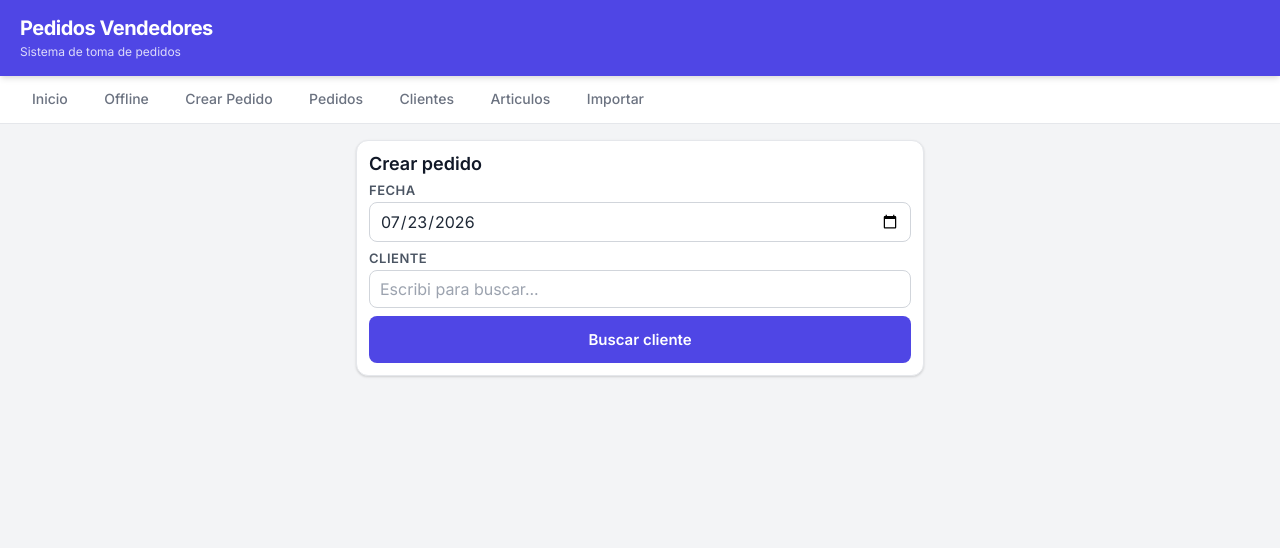
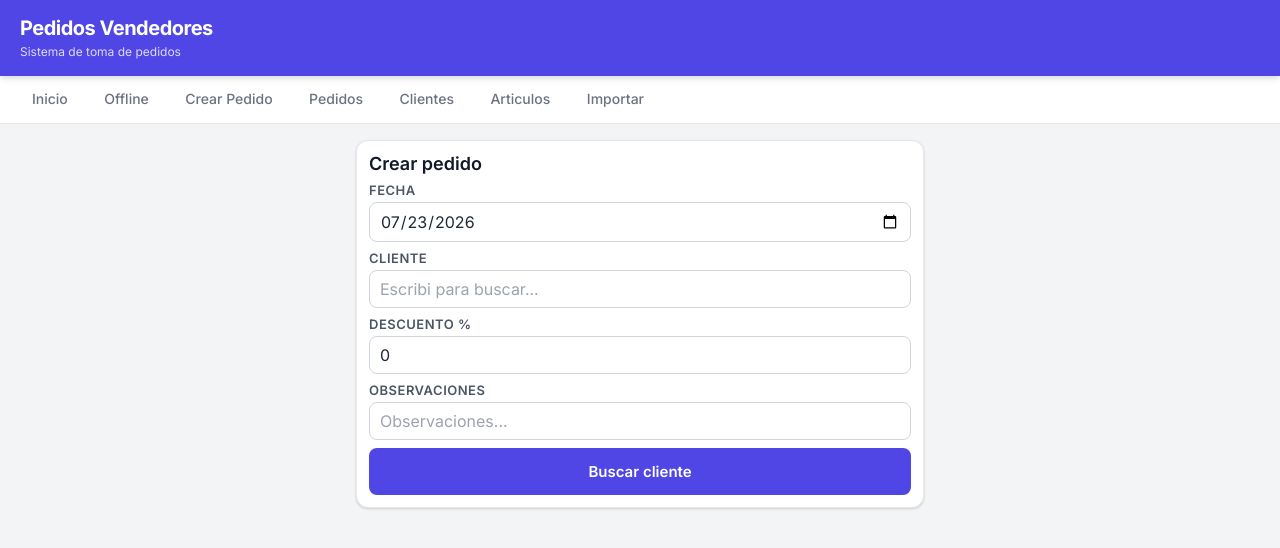
Before and after one commit to joseLuisKame/pedidosvendedores, a Django app: page /crear-pedido/ in a window 1280 px wide. Shown: the top 548 px of the page. Run offline with Django 5.2, Linux system fonts and the light colour scheme; data that the repository does not hold is empty.

Commit message:
Campos descuento, observaciones, ubicacion y fecha_hora_creacion en pedidos

```diff
--- a/pedidos_web/admin.py
+++ b/pedidos_web/admin.py
@@ -36,7 +36,7 @@ class ClienteAdmin(admin.ModelAdmin):
 
 @admin.register(Pedido)
 class PedidoAdmin(admin.ModelAdmin):
-    list_display = ("id_pedido", "vendedor_codigo", "cliente", "fecha", "estado", "total")
+    list_display = ("id_pedido", "vendedor_codigo", "cliente", "fecha", "estado", "total", "descuento", "total_con_descuento", "fecha_hora_creacion")
     search_fields = ("id_pedido", "vendedor_codigo", "cliente__codigo", "cliente__razon_social")
     list_filter = ("estado", "fecha")
 
--- a/pedidos_web/models.py
+++ b/pedidos_web/models.py
@@ -59,8 +59,13 @@ class Pedido(models.Model):
     vendedor_codigo = models.CharField(max_length=10)
     cliente = models.ForeignKey(Cliente, on_delete=models.PROTECT)
     fecha = models.DateField()
+    fecha_hora_creacion = models.DateTimeField(null=True, blank=True)
     estado = models.CharField(max_length=20, default="pendiente")
     total = models.DecimalField(max_digits=12, decimal_places=2, default=0)
+    descuento = models.DecimalField(max_digits=5, decimal_places=2, default=0)
+    total_con_descuento = models.DecimalField(max_digits=12, decimal_places=2, default=0)
+    observaciones = models.CharField(max_length=200, blank=True)
+    ubicacion = models.CharField(max_length=200, blank=True)
 
 
 class DetallePedido(models.Model):
--- a/pedidos_web/views.py
+++ b/pedidos_web/views.py
@@ -323,6 +323,8 @@ def crear_pedido(request):
             "warning_stock": "",
             "cliente_busqueda": "",
             "cliente_results": [],
+            "descuento": "0",
+            "observaciones": "",
         }
 
     cliente = None
@@ -438,6 +440,14 @@ def crear_pedido(request):
         if action == "seleccionar_cliente":
             fecha = draft.get("fecha", today)
             cliente_codigo = request.POST.get("cliente_codigo", "").strip()
+            descuento = request.POST.get("descuento", "0").strip() or "0"
+            observaciones = request.POST.get("observaciones", "").strip()
+            try:
+                descuento_val = Decimal(descuento)
+                if descuento_val < 0 or descuento_val > 100:
+                    descuento_val = Decimal("0")
+            except Exception:
+                descuento_val = Decimal("0")
             cliente = _resolver_cliente(cliente_codigo)
             if not cliente:
                 draft["error"] = "No se pudo seleccionar el cliente."
@@ -455,6 +465,8 @@ def crear_pedido(request):
                 "error": "",
                 "cliente_busqueda": draft.get("cliente_busqueda", ""),
                 "cliente_results": [],
+                "descuento": str(descuento_val),
+                "observaciones": observaciones,
             }
             request.session["pedido_draft"] = _serialize_draft_for_session(draft)
             return redirect("crear_pedido")
@@ -603,13 +615,23 @@ def crear_pedido(request):
                     max_num = int(pid)
             next_num = (max_num // 100) + 1 if max_num > 0 else 1
             pedido_id = str(next_num * 100 + int(vendedor_codigo)).zfill(6)
+
+            descuento_val = Decimal(draft.get("descuento", "0") or "0")
+            total_con_descuento = total - (total * descuento_val / Decimal("100"))
+            ubicacion = draft.get("ubicacion", "")
+
             pedido = Pedido.objects.create(
                 id_pedido=pedido_id,
                 vendedor_codigo=vendedor_codigo,
                 cliente=cliente,
                 fecha=datetime.now().date(),
+                fecha_hora_creacion=datetime.now(),
                 estado="pendiente",
                 total=total,
+                descuento=descuento_val,
+                total_con_descuento=total_con_descuento,
+                observaciones=draft.get("observaciones", ""),
+                ubicacion=ubicacion,
             )
             for articulo, cantidad_dec, precio, subtotal in detalles:
                 DetallePedido.objects.create(
@@ -628,7 +650,7 @@ def crear_pedido(request):
             detail_path = vendor_dir / f"detallePedido_ven{vendedor_codigo}_{timestamp}.csv"
 
             with header_path.open("w", encoding="utf-8", newline="") as handle:
-                writer = csv.DictWriter(handle, fieldnames=["id_pedido", "vendedor_codigo", "cliente_codigo", "fecha", "estado", "total"])
+                writer = csv.DictWriter(handle, fieldnames=["id_pedido", "vendedor_codigo", "cliente_codigo", "fecha", "estado", "total", "descuento", "total_con_descuento", "observaciones", "ubicacion", "fecha_hora_creacion"])
                 writer.writeheader()
                 writer.writerow({
                     "id_pedido": pedido.id_pedido,
@@ -637,6 +659,11 @@ def crear_pedido(request):
                     "fecha": pedido.fecha,
                     "estado": pedido.estado,
                     "total": pedido.total,
+                    "descuento": pedido.descuento,
+                    "total_con_descuento": pedido.total_con_descuento,
+                    "observaciones": pedido.observaciones,
+                    "ubicacion": pedido.ubicacion,
+                    "fecha_hora_creacion": pedido.fecha_hora_creacion,
                 })
 
             with detail_path.open("w", encoding="utf-8", newline="") as handle:
@@ -662,6 +689,10 @@ def crear_pedido(request):
         if lista:
             cliente_lista_nombre = lista.nombre
 
+    descuento_val = Decimal(draft.get("descuento", "0") or "0")
+    descuento_monto = total_pedido * descuento_val / Decimal("100")
+    total_con_descuento = total_pedido - descuento_monto
+
     return render(request, "crear_pedido.html", {
         "draft": draft,
         "cliente": cliente,
@@ -672,6 +703,8 @@ def crear_pedido(request):
         "articulos_sugeridos": articulos_sugeridos,
         "cliente_lista_nombre": cliente_lista_nombre,
         "precios_por_articulo": precios_por_articulo,
+        "descuento_monto": descuento_monto,
+        "total_con_descuento": total_con_descuento,
     })
 
 
@@ -684,7 +717,8 @@ def detalle_pedido(request, pedido_id):
     pedido = Pedido.objects.filter(id_pedido=pedido_id).first()
     if not pedido:
         return render(request, "detalle_pedido.html", {"error": "Pedido no encontrado"})
-    return render(request, "detalle_pedido.html", {"pedido": pedido})
+    descuento_monto = pedido.total * pedido.descuento / Decimal("100") if pedido.descuento else Decimal("0")
+    return render(request, "detalle_pedido.html", {"pedido": pedido, "descuento_monto": descuento_monto})
 
 
 def clientes(request):
@@ -762,7 +796,7 @@ def exportar_pedidos(request):
             detail_path = vendor_dir / f"detallePedido_ven{vendor_code}_{timestamp}.csv"
 
             with header_path.open("w", encoding="utf-8", newline="") as handle:
-                writer = csv.DictWriter(handle, fieldnames=["id_pedido", "vendedor_codigo", "cliente_codigo", "fecha", "estado", "total"])
+                writer = csv.DictWriter(handle, fieldnames=["id_pedido", "vendedor_codigo", "cliente_codigo", "fecha", "estado", "total", "descuento", "total_con_descuento", "observaciones", "ubicacion", "fecha_hora_creacion"])
                 writer.writeheader()
                 for pedido in pedidos.filter(vendedor_codigo=vendor_code):
                     writer.writerow({
@@ -772,6 +806,11 @@ def exportar_pedidos(request):
                         "fecha": pedido.fecha,
                         "estado": pedido.estado,
                         "total": pedido.total,
+                        "descuento": pedido.descuento,
+                        "total_con_descuento": pedido.total_con_descuento,
+                        "observaciones": pedido.observaciones,
+                        "ubicacion": pedido.ubicacion,
+                        "fecha_hora_creacion": pedido.fecha_hora_creacion,
                     })
 
             with detail_path.open("w", encoding="utf-8", newline="") as handle:
@@ -845,13 +884,21 @@ def api_sync(request):
         pedido_id = str(next_num * 100 + int(vendedor_codigo)).zfill(6)
 
         total = Decimal('0')
+        descuento_val = Decimal(str(pedido_info.get('descuento', 0)))
+        observaciones = pedido_info.get('observaciones', '')
+        ubicacion = pedido_info.get('ubicacion', '')
         pedido = Pedido.objects.create(
             id_pedido=pedido_id,
             vendedor_codigo=vendedor_codigo,
             cliente=cliente,
             fecha=datetime.now().date(),
+            fecha_hora_creacion=datetime.now(),
             estado='pendiente',
             total=0,
+            descuento=descuento_val,
+            total_con_descuento=0,
+            observaciones=observaciones,
+            ubicacion=ubicacion,
         )
 
         for item in items:
@@ -873,6 +920,7 @@ def api_sync(request):
             articulo.save(update_fields=["stock"])
 
         pedido.total = total
+        pedido.total_con_descuento = total - (total * descuento_val / Decimal("100"))
         pedido.save()
         synced += 1
 
--- a/templates/crear_pedido.html
+++ b/templates/crear_pedido.html
@@ -20,6 +20,10 @@
         <label style="margin-top:8px; margin-bottom:4px;">Cliente</label>
         <input type="text" id="cliente-busqueda" name="cliente_busqueda" value="{{ draft.cliente_busqueda }}" placeholder="Escribi para buscar..." autocomplete="off" style="padding:8px 10px;">
         <div id="cliente-results"></div>
+        <label style="margin-top:8px; margin-bottom:4px;">Descuento %</label>
+        <input type="number" name="descuento" value="{{ draft.descuento|default:'0' }}" min="0" max="100" step="0.01" style="padding:8px 10px;">
+        <label style="margin-top:8px; margin-bottom:4px;">Observaciones</label>
+        <input type="text" name="observaciones" value="{{ draft.observaciones|default:'' }}" maxlength="200" placeholder="Observaciones..." style="padding:8px 10px;">
         <button type="submit" class="btn btn-primary" style="margin-top:8px;">Buscar cliente</button>
     </form>
 
@@ -31,6 +35,8 @@
             {% csrf_token %}
             <input type="hidden" name="action" value="seleccionar_cliente">
             <input type="hidden" name="cliente_codigo" value="{{ cliente.codigo }}">
+            <input type="hidden" name="descuento" value="{{ draft.descuento|default:'0' }}">
+            <input type="hidden" name="observaciones" value="{{ draft.observaciones|default:'' }}">
             <div class="result-item" onclick="this.submit();">
                 <strong>{{ cliente.codigo }}</strong> - {{ cliente.razon_social }}
                 {% if cliente.nombre_fantasia != '-' %}<br><small>{{ cliente.nombre_fantasia }}</small>{% endif %}
@@ -119,6 +125,16 @@
         <span class="label" style="color:var(--gray-900);">Total</span>
         <span class="value" style="font-size:16px; color:var(--primary);">${{ total_pedido }}</span>
     </div>
+    {% if draft.descuento and draft.descuento != "0" %}
+    <div class="info-row" style="padding:2px 0;">
+        <span class="label" style="color:var(--gray-500); font-size:12px;">Descuento {{ draft.descuento }}%</span>
+        <span class="value" style="font-size:13px; color:var(--danger);">-${{ descuento_monto }}</span>
+    </div>
+    <div class="info-row" style="padding:4px 0; border-top:1px solid var(--gray-200);">
+        <span class="label" style="color:var(--gray-900); font-weight:700;">Total c/ descuento</span>
+        <span class="value" style="font-size:18px; color:var(--success);">${{ total_con_descuento }}</span>
+    </div>
+    {% endif %}
     {% endif %}
 
     {% if pending_item %}
--- a/templates/pedidos.html
+++ b/templates/pedidos.html
@@ -3,7 +3,7 @@
 <div class="card">
     <h3>Pedidos</h3>
     {% if pedidos %}
-    <div class="table-wrapper">
+    <div style="max-height:60vh; overflow-y:auto; border:1px solid var(--gray-200); border-radius:var(--radius-sm);">
         <table>
             <tr><th>#</th><th>Cliente</th><th>Estado</th><th>Total</th></tr>
             {% for pedido in pedidos %}
@@ -11,7 +11,7 @@
                 <td><strong>{{ pedido.id_pedido }}</strong></td>
                 <td>{{ pedido.cliente.razon_social }}</td>
                 <td><span class="badge badge-pending">{{ pedido.estado }}</span></td>
-                <td><strong>${{ pedido.total }}</strong></td>
+                <td><strong>${{ pedido.total_con_descuento|default:pedido.total }}</strong></td>
             </tr>
             {% endfor %}
         </table>
```
Also changed, not shown: pedidos_web/static/pedido_offline.html (+20 -0 lines), templates/detalle_pedido.html (+25 -6 lines), pedidos_web/migrations/0002_pedido_descuento_pedido_fecha_hora_creacion_and_more.py (added).
